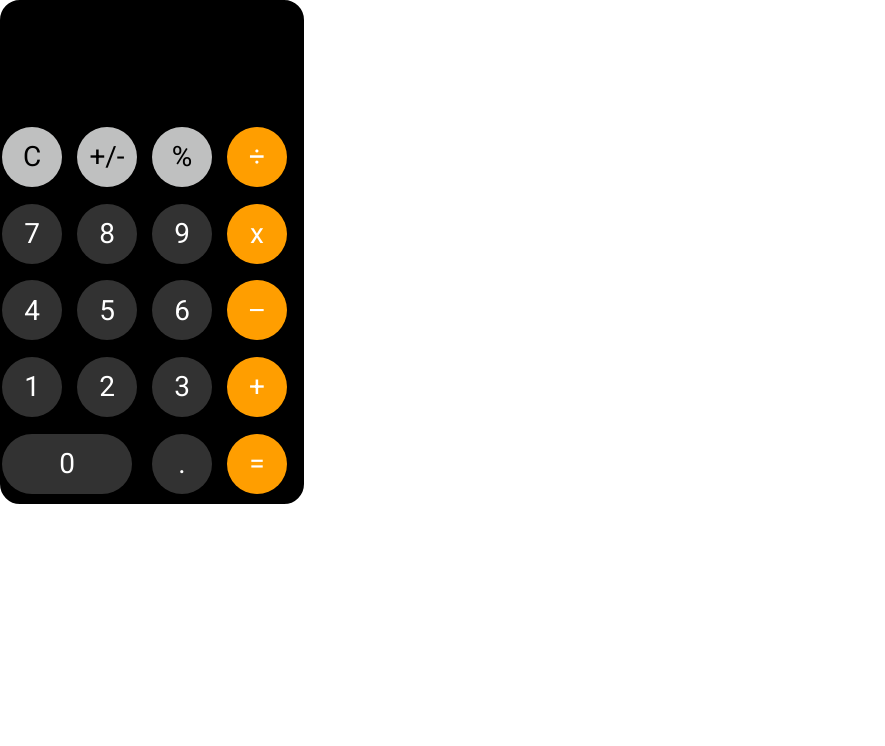
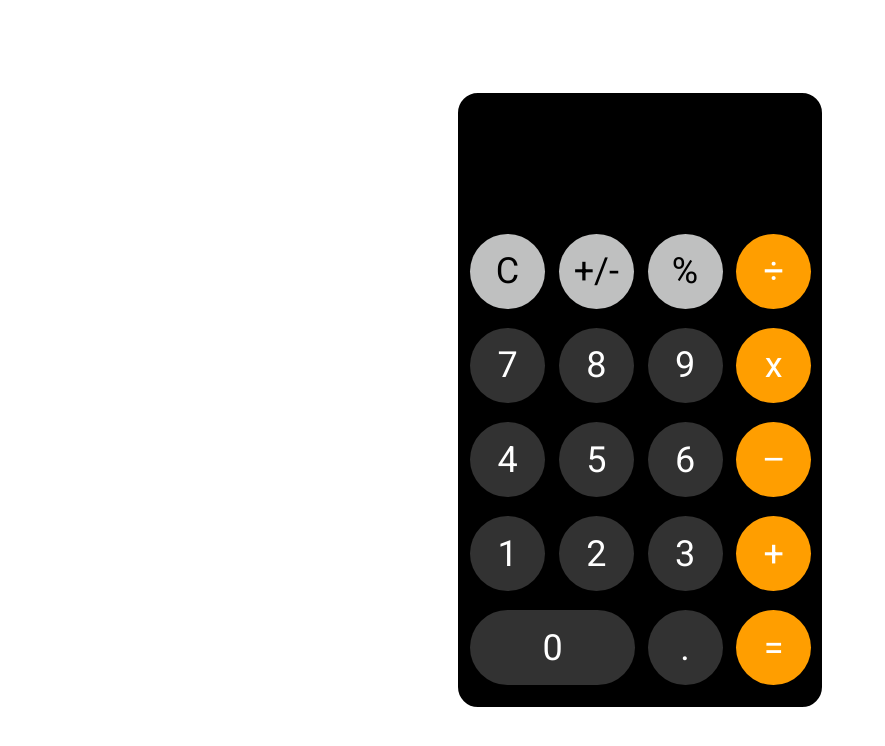
Before and after one commit to n-a-z-a/Calculator, a plain HTML site: page index.html in a window 1280 px wide. Shown: the whole page, without its empty margins (0-885 px from the left). Drawn offline with Linux system fonts and the light colour scheme.

Commit message:
updated style and updated js with commas separators for thousands

```diff
--- a/_base.scss
+++ b/_base.scss
@@ -6,3 +6,17 @@
     font-family: "Roboto";
     font-size: large;
 }
+
+
+@media screen and (min-width: 480px) {
+    .grid {
+        height: 700px;
+        width: 400px;
+    };
+
+    .number {
+    height: 90px;
+    width: 90px;
+    font-size: 48px;
+    };
+}
--- a/_components.scss
+++ b/_components.scss
@@ -8,64 +8,64 @@ $color-other: black;
 .number {
     background-color: $color-numbers-background;
     border: none;
-    height: 60px;
-    width: 60px;;
+    height: 75px;
+    width: 75px;
     border-top-left-radius: 50px;
     border-top-right-radius: 50px;
     border-bottom-right-radius: 50px;
     border-bottom-left-radius: 50px;
     color: $color-numbers;
     text-align: center;
-    font-size: 28px;
+    font-size: 36px;
   }
 
   .operator {
     background-color: $color-operators-background;
     border: none;
-    height: 60px;
-    width: 60px;;
+    height: 75px;
+    width: 75px;
     border-top-left-radius: 50px;
     border-top-right-radius: 50px;
     border-bottom-right-radius: 50px;
     border-bottom-left-radius: 50px;
     color: $color-operators;
     text-align: center;
-    font-size: 28px;
+    font-size: 36px;
   }
 
   .other {
     background-color: $color-other-background;
     border: none;
-    height: 60px;
-    width: 60px;;
+    height: 75px;
+    width: 75px;
     border-top-left-radius: 50px;
     border-top-right-radius: 50px;
     border-bottom-right-radius: 50px;
     border-bottom-left-radius: 50px;
     color: $color-other;
     text-align: center;
-    font-size: 28px;
+    font-size: 36px;
   }
 
   #equal {
     background-color: $color-operators-background;
     border: none;
-    height: 60px;
-    width: 60px;;
+    height: 75x;
+    width: 75px;
     border-top-left-radius: 50px;
     border-top-right-radius: 50px;
     border-bottom-right-radius: 50px;
     border-bottom-left-radius: 50px;
     color: $color-operators;
     text-align: center;
-    font-size: 28px;
+    font-size: 36px;
   }
 
   #zero {
     background-color: $color-numbers-background;
     border: none;
-    height: 60px;
-    width: 130px;;
+    height: 75px;
+    width: 165px;
     border-top-left-radius: 50px;
     border-top-right-radius: 50px;
     border-bottom-right-radius: 50px;
--- a/_layout.scss
+++ b/_layout.scss
@@ -1,13 +1,23 @@
 $color-background: black;
 
+body {
+    display: flex;
+    align-items: center;
+    justify-content: center;
+}
+
 .grid {
+    position: relative;
+    border-radius: 20px;
+    padding-left: 10px;
+    padding-bottom: 10px;
     border: 2px solid black;
-    border-radius: 20px;
-    height: 500px;
-    width: 300px;
+    height: 600px;
+    width: 350px;
     display: grid;
     grid-template-columns: 1fr 1fr 1fr 1fr;
     background-color: $color-background;
+    column-gap: 5px;
     justify-content: space-around;
     align-content: space-around;
 }
@@ -15,10 +25,10 @@ $color-background: black;
 #display {
     border: 20px;
     padding: 20px;
-    height: 60px;
-    max-height: 60px;
+    height: 70px;
+    max-height: 70px;
     text-align: right;
-    font-size: 52px;
+    font-size: 72px;
     color: white;
     // max-width: 8ch;
     // text-overflow: ellipsis;
--- a/main.js
+++ b/main.js
@@ -58,6 +58,8 @@ number.forEach(item => {
 //clear the display so a new number can be entered
 //the new operator replaces the previous operator for the next operation
 
+//added commas separators for thousands
+
 operator.forEach(item => {
     item.addEventListener("click", (e) => {
         point.disabled = false;
@@ -73,13 +75,13 @@ operator.forEach(item => {
             secondNumber = display.innerHTML;
             newOperator = e.target.value;
             if (firstOperator == "+") {
-                partialOutput = parseFloat(firstNumber) + parseFloat(secondNumber);
+                partialOutput = (parseFloat(firstNumber) + parseFloat(secondNumber)).toLocaleString('en-US');
             } else if (firstOperator == "-") {
-                partialOutput = parseFloat(firstNumber) - parseFloat(secondNumber);
+                partialOutput = (parseFloat(firstNumber) - parseFloat(secondNumber)).toLocaleString('en-US');
             } else if (firstOperator == "x") {
-                partialOutput = parseFloat(firstNumber) * parseFloat(secondNumber);
+                partialOutput = (parseFloat(firstNumber) * parseFloat(secondNumber)).toLocaleString('en-US');
             } else if (firstOperator == "÷") {
-                partialOutput = parseFloat(firstNumber) / parseFloat(secondNumber);
+                partialOutput = (parseFloat(firstNumber) / parseFloat(secondNumber)).toLocaleString('en-US');
             }
             firstNumber = partialOutput;
             display.innerHTML = "";
@@ -98,16 +100,16 @@ equal.addEventListener("click", (e) => {
     if (firstNumber != "") {
         secondNumber = display.innerHTML;
         if (firstOperator == "+") {
-            finalOutput = parseFloat(firstNumber) + parseFloat(secondNumber);
+            finalOutput = (parseFloat(firstNumber) + parseFloat(secondNumber)).toLocaleString('en-US');
         } else if (firstOperator == "-") {
-            finalOutput = parseFloat(firstNumber) - parseFloat(secondNumber);
+            finalOutput = (parseFloat(firstNumber) - parseFloat(secondNumber)).toLocaleString('en-US');
         } else if (firstOperator == "x") {
-            finalOutput = parseFloat(firstNumber) * parseFloat(secondNumber);
+            finalOutput = (parseFloat(firstNumber) * parseFloat(secondNumber)).toLocaleString('en-US');
         } else if (firstOperator == "÷") {
-            finalOutput = parseFloat(firstNumber) / parseFloat(secondNumber);
+            finalOutput = (parseFloat(firstNumber) / parseFloat(secondNumber)).toLocaleString('en-US');
         }
         display.innerHTML = finalOutput;
-    } else { display.innerHTML = display.innerHTML;
+    } else { display.innerHTML = (parseFloat(display.innerHTML)).toLocaleString('en-US');
         }
     point.disabled = false;
     equal.disabled = true;
@@ -144,6 +146,6 @@ negate.addEventListener("click", (e) => {
     if (display.innerHTML == "") {
         display.innerHTML = "";
     } else {
-        display.innerHTML = parseFloat(display.innerHTML)* (-1);
+        display.innerHTML = (parseFloat(display.innerHTML)* (-1)).toLocaleString('en-US');
     }
 })
```
Also changed, not shown: styles.css.
